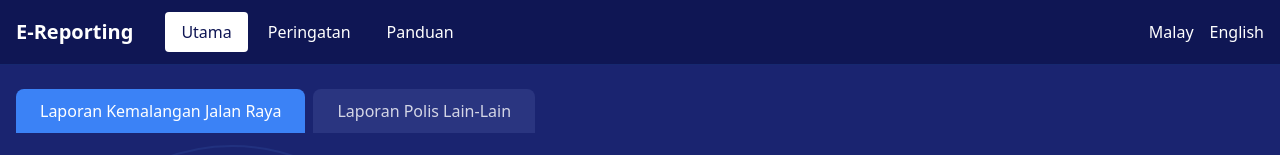
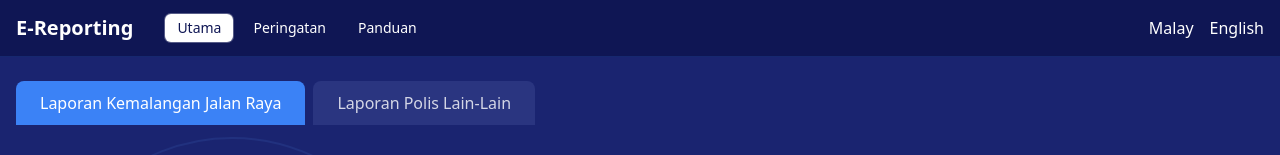
Before and after one commit to ZeroHazmi/front-end, a Next.js app: page /guide in a window 1280 px wide. Shown: the top 155 px of the page. Built offline with nearby package versions, Linux system fonts and the light colour scheme; no server answers.

Commit message:
fix(header): validate session expiry before showing dashboard header; compact landing header styles

```diff
--- a/app/layout.tsx
+++ b/app/layout.tsx
@@ -33,9 +33,10 @@ export default async function RootLayout({
   if (session) {
     try {
       const payload: any = await decodeToken(session)
-      // Check expiry if present (payload.exp is in seconds)
+      // Only treat token as valid if it contains an expiry and is not expired
+      // (payload.exp is in seconds)
       const now = Math.floor(Date.now() / 1000)
-      if (payload && (payload.exp ? payload.exp > now : true)) {
+      if (payload && typeof payload.exp === "number" && payload.exp > now) {
         HeaderToUse = DashboardHeader
       }
     } catch (err) {
--- a/components/header/header.tsx
+++ b/components/header/header.tsx
@@ -8,38 +8,38 @@ export function Header({ currentPage = "main" }: HeaderProps) {
   return (
     <header className="bg-[#0f1654] border-b border-blue-900/50">
       <div className="container mx-auto px-4">
-        <div className="flex items-center justify-between h-16">
+        <div className="flex items-center justify-between h-14">
           <div className="flex items-center gap-8">
             <Link href="/" className="text-white text-xl font-bold">
               E-Reporting
             </Link>
-            <nav className="hidden md:flex items-center gap-1">
+            <nav className="hidden md:flex items-center gap-2">
               <Link
                 href="/"
-                className={`px-4 py-2 rounded font-medium transition-colors ${
+                className={`px-3 py-1 rounded-md text-sm font-medium transition-colors ${
                   currentPage === "main"
-                    ? "bg-white text-[#0f1654]"
-                    : "text-white hover:bg-white/20"
+                    ? "bg-white text-[#0f1654] ring-1 ring-white/30"
+                    : "text-white hover:bg-white/10"
                 }`}
               >
                 Utama
               </Link>
               <Link
                 href="/reminder"
-                className={`px-4 py-2 rounded font-medium transition-colors ${
+                className={`px-3 py-1 rounded-md text-sm font-medium transition-colors ${
                   currentPage === "reminder"
-                    ? "bg-white text-[#0f1654]"
-                    : "text-white hover:bg-white/20"
+                    ? "bg-white text-[#0f1654] ring-1 ring-white/30"
+                    : "text-white hover:bg-white/10"
                 }`}
               >
                 Peringatan
               </Link>
               <Link
                 href="/guide"
-                className={`px-4 py-2 rounded font-medium transition-colors ${
+                className={`px-3 py-1 rounded-md text-sm font-medium transition-colors ${
                   currentPage === "guide"
-                    ? "bg-white text-[#0f1654]"
-                    : "text-white hover:bg-white/20"
+                    ? "bg-white text-[#0f1654] ring-1 ring-white/30"
+                    : "text-white hover:bg-white/10"
                 }`}
               >
                 Panduan
```
